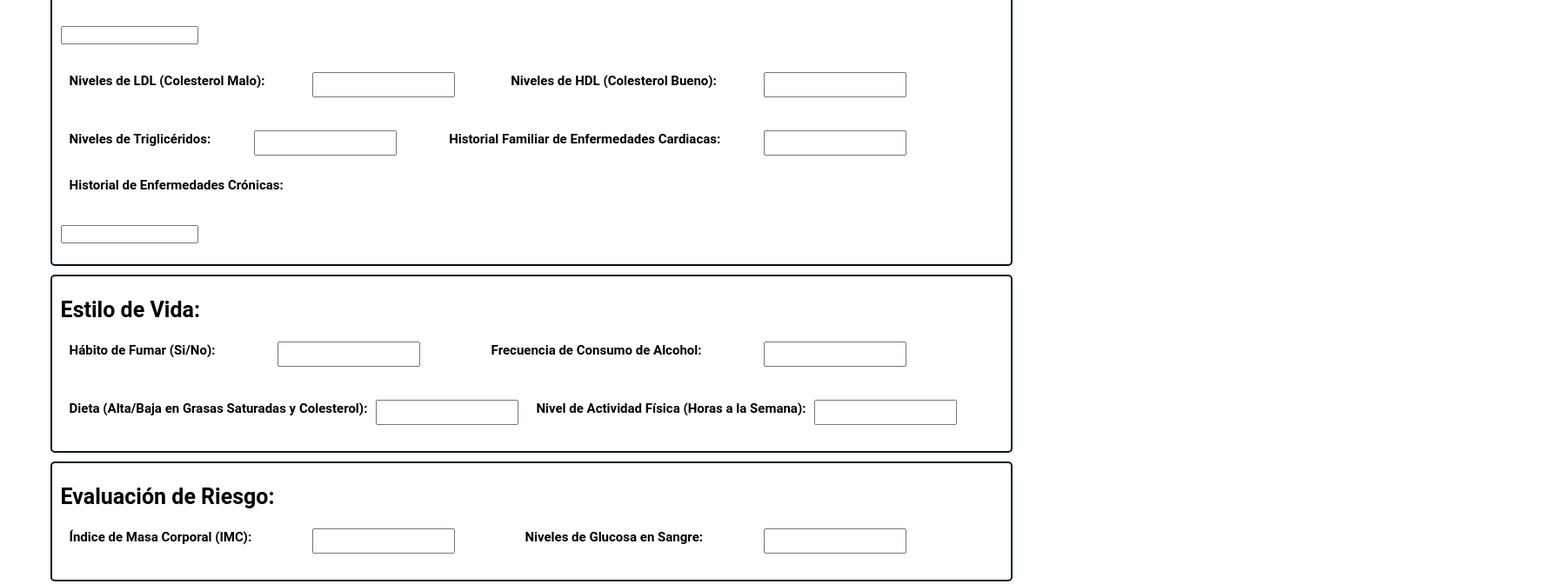
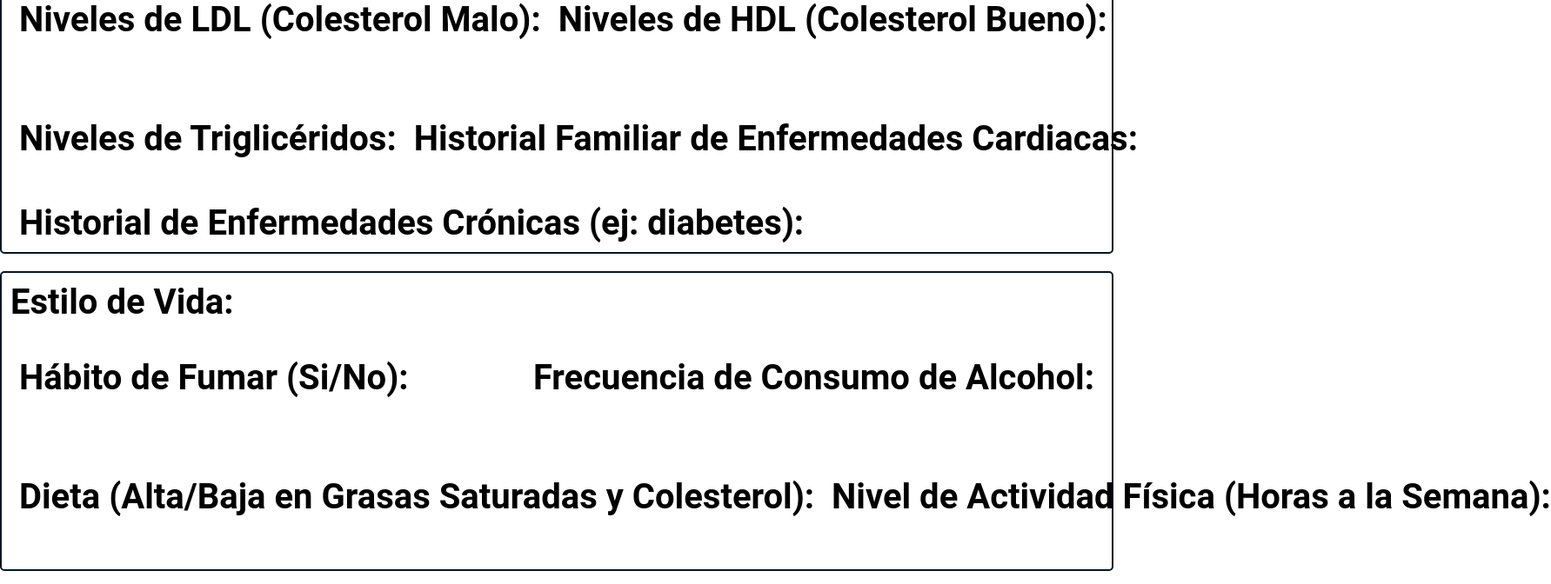
Before and after one commit to RonnyMeza03/Doclinapp-PA-IV, a React (Create React App) app in the folder client/: page /usuarios in a window 1280 px wide. Shown: the part 240-912 px from the top of the page at 87% size, 1783 px wide, since content can reach past the window. Built offline with nearby package versions, Linux system fonts and the light colour scheme.

Commit message:
Actualización Usuarios.js (en proceso)

```diff
--- a/client/src/componentes/paginas/Usuarios.js
+++ b/client/src/componentes/paginas/Usuarios.js
@@ -1,59 +1,31 @@
-import React from 'react';
-import '../css/usuarios.css';
-import { Formik, Form, Field } from 'formik';
+import '../css/usuarios.css'
 
-const Usuarios = () => {
+const Usuarios = ( ) => {
   return (
-    <div>
-      <h1>Usuarios</h1>
+    <div className="usuario-container">
+      <h1>DATOS USUARIO</h1>
 
-      <Formik
-        initialValues={{
-          edad: '',
-          sexo: '',
-          direccion: '',
-          telefono: '',
-          presionSistolica: '',
-          presionDiastolica: '',
-          colesterolTotal: '',
-          ldl: '',
-          hdl: '',
-          trigliceridos: '',
-          historialFamiliar: '',
-          enfermedadesCronicas: '',
-          habitoFumar: '',
-          frecuenciaAlcohol: '',
-          dieta: '',
-          actividadFisica: '',
-          imc: '',
-          nivelesGlucosa: ''
-        }}
-        onSubmit={(values, { setSubmitting }) => {
-          console.log(values);
-          setSubmitting(false);
-        }}
-      >
-        {({ isSubmitting }) => (
-          <Form>
-           <div className="dialogo-container">
       <div className="personal-info border">
-    <b>Información Personal:</b>
+        <b>Información Personal: </b>
         <div className='separation'>
+          <div className='input'>
             <p><strong>Edad:</strong></p>
-      <div className="field-container">
-        <Field type="text" name="edad" />
+            <input type="text" />
           </div>
+
+          <div className="input">
             <p><strong>Sexo:</strong></p>
-      <div className="field-container">
-        <Field type="text" name="sexo"  />
+            <input type="text" />
           </div>
+
+          <div className="input">
             <p><strong>Dirección:</strong></p>
-      <div className="field-container">
-        <Field type="text" name="direccion"/>
+            <input type="text" />
           </div>
+
+          <div className="input">
             <p><strong>Teléfono:</strong></p>
-      <div className="field-container">
-        <Field type="text" name="telefono"  />
+            <input type="text" />
           </div>
         </div>
       </div>
@@ -61,89 +33,42 @@ const Usuarios = () => {
       <div className='medical-history border'>
         <b>Antecedentes Médicos:</b>
         <div className='separation'>
-    <p><strong>Presión Arterial Sistólica:</strong></p>
-    <div className="field-container">
-      <Field type="text" name="presionSistolica"  />
+          <p><strong>Presión Arterial Sistólica:</strong> </p>
+          <p><strong>Presión Arterial Diastólica:</strong> </p>
         </div>
-    <p><strong>Presión Arterial Diastólica:</strong></p>
-    <div className="field-container">
-      <Field type="text" name="presionDiastolica"  />
-    </div>
-  </div>
-  <p><strong>Niveles de Colesterol Total:</strong></p>
-  <div className="field-container">
-    <Field type="text" name="colesterolTotal"  />
+        <p><strong>Niveles de Colesterol Total:</strong> </p>
+        <div className='separation'>
+          <p><strong>Niveles de LDL (Colesterol Malo):</strong> </p>
+          <p><strong>Niveles de HDL (Colesterol Bueno):</strong> </p>
         </div>
         <div className='separation'>
-    <p><strong>Niveles de LDL (Colesterol Malo):</strong></p>
-    <div className="field-container">
-      <Field type="text" name="ldl" />
+        <p><strong>Niveles de Triglicéridos:</strong> </p>
+        <p><strong>Historial Familiar de Enfermedades Cardiacas:</strong> </p>
         </div>
-    <p><strong>Niveles de HDL (Colesterol Bueno):</strong></p>
-    <div className="field-container">
-      <Field type="text" name="hdl" />
-    </div>
-  </div>
-  <div className='separation'>
-    <p><strong>Niveles de Triglicéridos:</strong></p>
-    <div className="field-container">
-      <Field type="text" name="trigliceridos"  />
-    </div>
-    <p><strong>Historial Familiar de Enfermedades Cardiacas:</strong></p>
-    <div className="field-container">
-      <Field type="text" name="historialFamiliar"  />
-    </div>
-  </div>
-  <p><strong>Historial de Enfermedades Crónicas:</strong></p>
-  <div className="field-container">
-    <Field type="text" name="enfermedadesCronicas" />
-  </div>
+        <p><strong>Historial de Enfermedades Crónicas (ej: diabetes):</strong> </p>
       </div>
 
       <div className="life-style border">
         <b>Estilo de Vida:</b>
         <div className="separation">
-    <p><strong>Hábito de Fumar (Si/No):</strong></p>
-    <div className="field-container">
-      <Field type="text" name="habitoFumar" />
-    </div>
-    <p><strong>Frecuencia de Consumo de Alcohol:</strong></p>
-    <div className="field-container">
-      <Field type="text" name="frecuenciaAlcohol" />
-    </div>
+          <p><strong>Hábito de Fumar (Si/No):</strong> </p>
+          <p><strong>Frecuencia de Consumo de Alcohol:</strong> </p>
         </div>
         <div className="separation">
-    <p><strong>Dieta (Alta/Baja en Grasas Saturadas y Colesterol):</strong></p>
-    <div className="field-container">
-      <Field type="text" name="dieta"  />
-    </div>
-    <p><strong>Nivel de Actividad Física (Horas a la Semana):</strong></p>
-    <div className="field-container">
-      <Field type="text" name="actividadFisica"  />
-    </div>
+          <p><strong>Dieta (Alta/Baja en Grasas Saturadas y Colesterol):</strong> </p>
+          <p><strong>Nivel de Actividad Física (Horas a la Semana):</strong> </p>
         </div>
       </div>
 
       <div className="risk-evaluation border">
         <b>Evaluación de Riesgo:</b>
         <div className="separation">
-    <p><strong>Índice de Masa Corporal (IMC):</strong></p>
-    <div className="field-container">
-      <Field type="text" name="imc"  />
-    </div>
-    <p><strong>Niveles de Glucosa en Sangre:</strong></p>
-    <div className="field-container">
-      <Field type="text" name="nivelesGlucosa"  />
+        <p><strong>Índice de Masa Corporal (IMC):</strong> </p>
+        <p><strong>Niveles de Glucosa en Sangre:</strong> </p>
         </div>
       </div>
     </div>
-</div>
-            <button type="submit" className="button" disabled={isSubmitting}>Enviar</button>
-          </Form>
-        )}
-      </Formik>
-    </div>
-  );
-};
+  )
+}
 
-export default Usuarios;
+export default Usuarios
```
Lines whose indentation alone changed are shown as unchanged.
